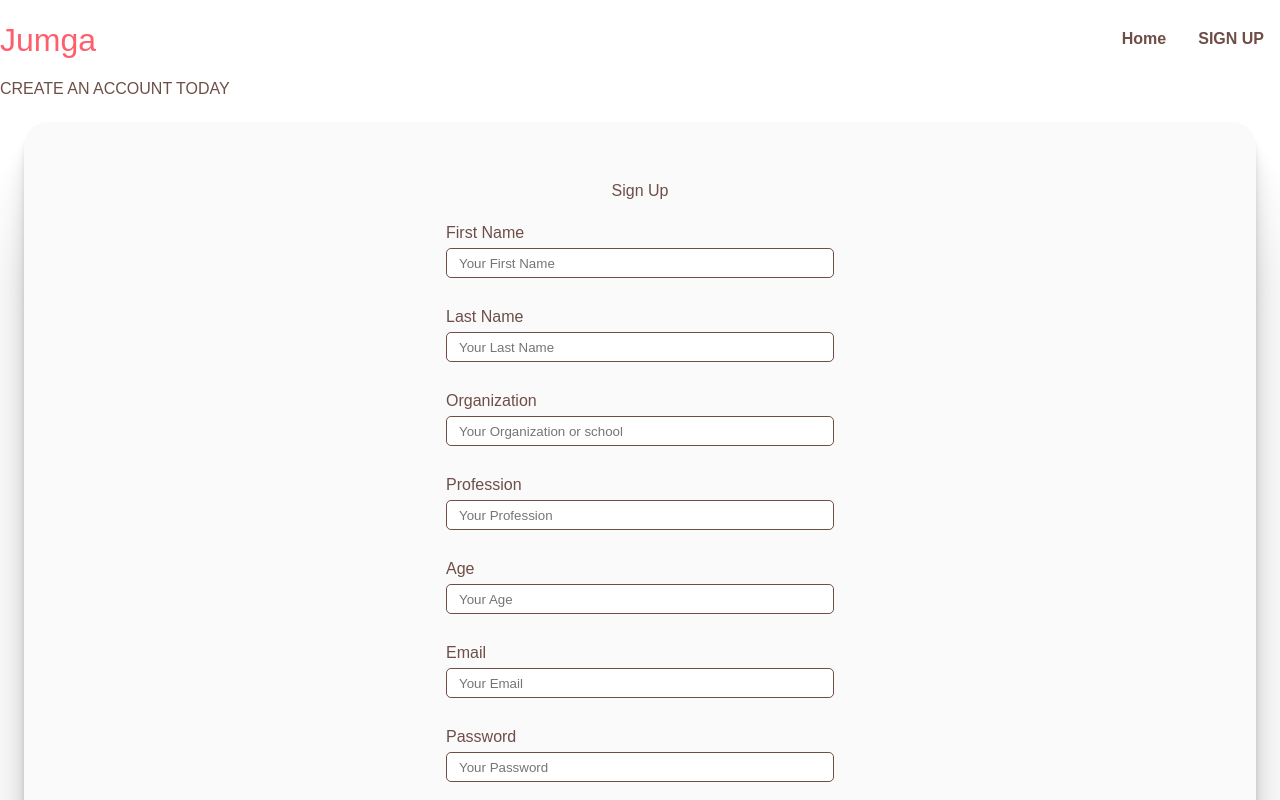
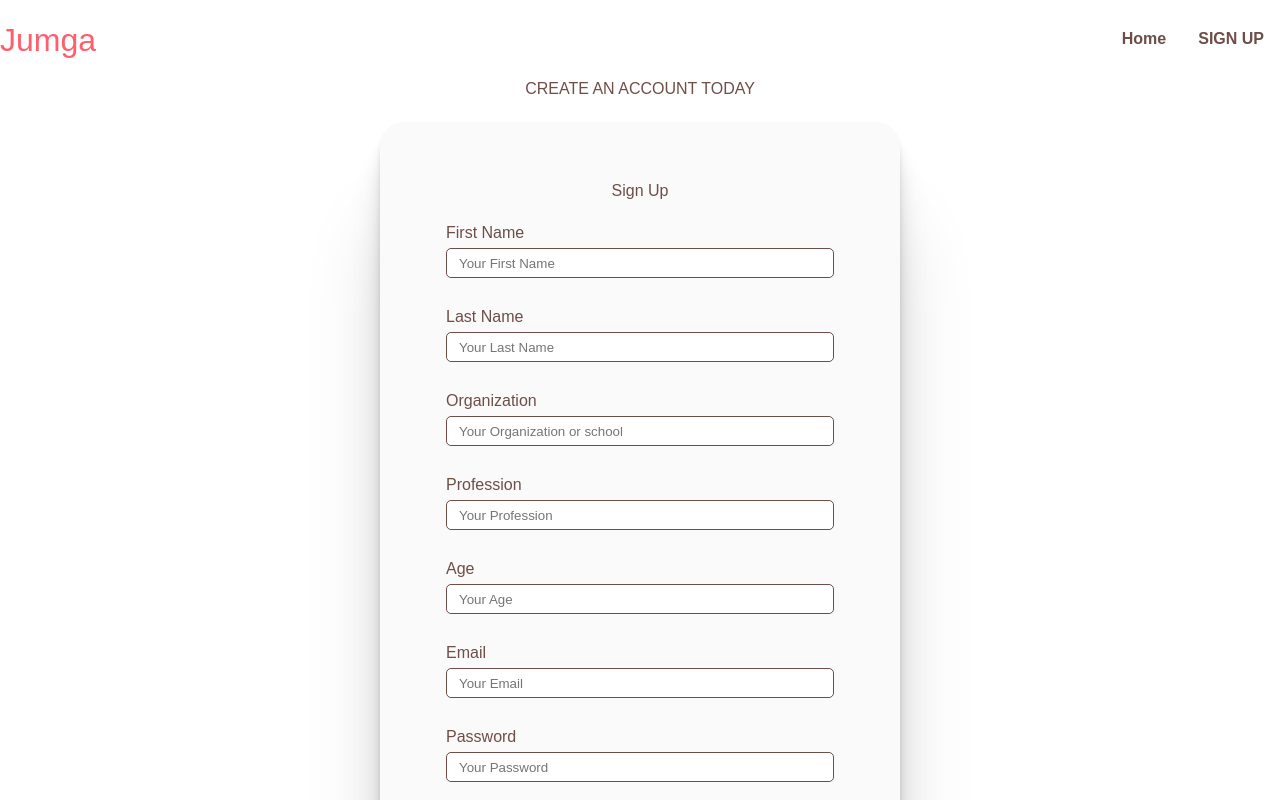
Before and after one commit to OsasAzamegbe/Jumga-Frontend, a React (Create React App) app: page /signup in a window 1280 px wide. Shown: the top 800 px of the page. Built offline with nearby package versions, Linux system fonts and the light colour scheme.

Commit message:
FEAT: Styled signup page

```diff
--- /dev/null
+++ b/src/pages/signup/SignUp.css
@@ -0,0 +1,7 @@
+.page{
+    display: flex;
+    justify-content: center;
+    align-items: center;
+    height: 100%;
+    flex-direction: column;
+}
--- a/src/pages/signup/SignUp.js
+++ b/src/pages/signup/SignUp.js
@@ -1,5 +1,6 @@
 import React, {useState} from 'react';
 import { Link, Redirect } from 'react-router-dom';
+import './SignUp.css'
 
 import Form from '../../components/Form';
 import Card from '../../components/Card';
@@ -185,11 +186,9 @@ const SignUpForm = () => {
 
 const SignUp = () => {
     return (
-        <div className="wellcontrol" >
+        <div className="page" >
             <header>CREATE AN ACCOUNT TODAY</header>
-            <div className="wellcontrol-cards-container" >
-                <Card childComponent={<SignUpForm/>} />
-            </div>
+            <Card childComponent={<SignUpForm/>} />
         </div>
     );
 };
```
